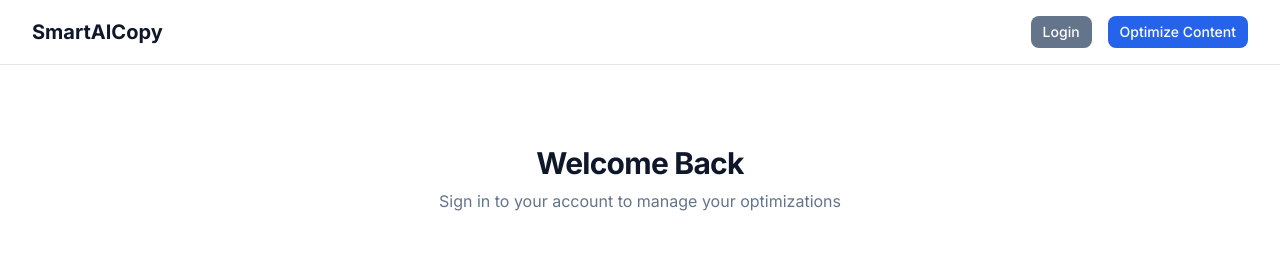
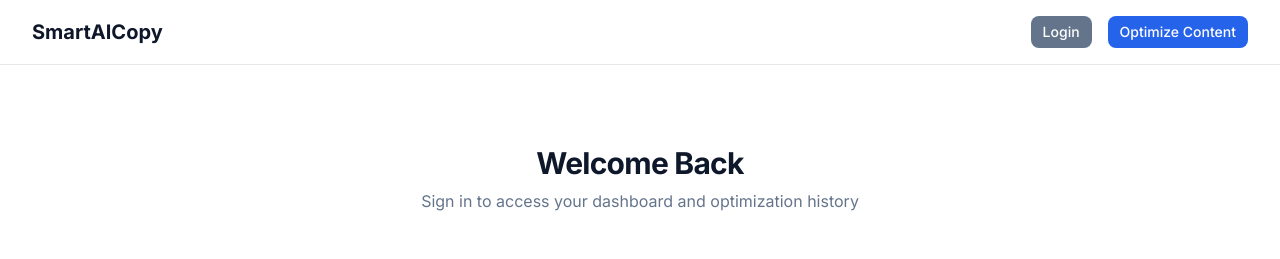
Before and after one commit to jpais99/smartaicopy, a Next.js app: page /login in a window 1280 px wide. Shown: the top 259 px of the page. Built offline with nearby package versions, Linux system fonts and the light colour scheme; no server answers.

Commit message:
fix(auth): revert password login to solve deployment errors

```diff
--- a/src/app/login/page.tsx
+++ b/src/app/login/page.tsx
@@ -1,12 +1,10 @@
 // src/app/login/page.tsx
-
 import { Metadata } from 'next';
-import { Suspense } from 'react';
 import LoginForm from '@/components/sections/auth/LoginForm';
 
 export const metadata: Metadata = {
   title: 'Login - SmartAICopy',
-  description: 'Sign in to your SmartAICopy account',
+  description: 'Login to access your SmartAICopy dashboard and optimization history.',
 };
 
 export default function LoginPage() {
@@ -24,13 +22,11 @@ export default function LoginPage() {
             Welcome Back
           </h1>
           <p className="mt-2 text-secondary">
-            Sign in to your account to manage your optimizations
+            Sign in to access your dashboard and optimization history
           </p>
         </div>
 
-        <Suspense fallback={<div>Loading...</div>}>
-          <LoginForm />
-        </Suspense>
+        <LoginForm />
       </div>
     </section>
   );
```
